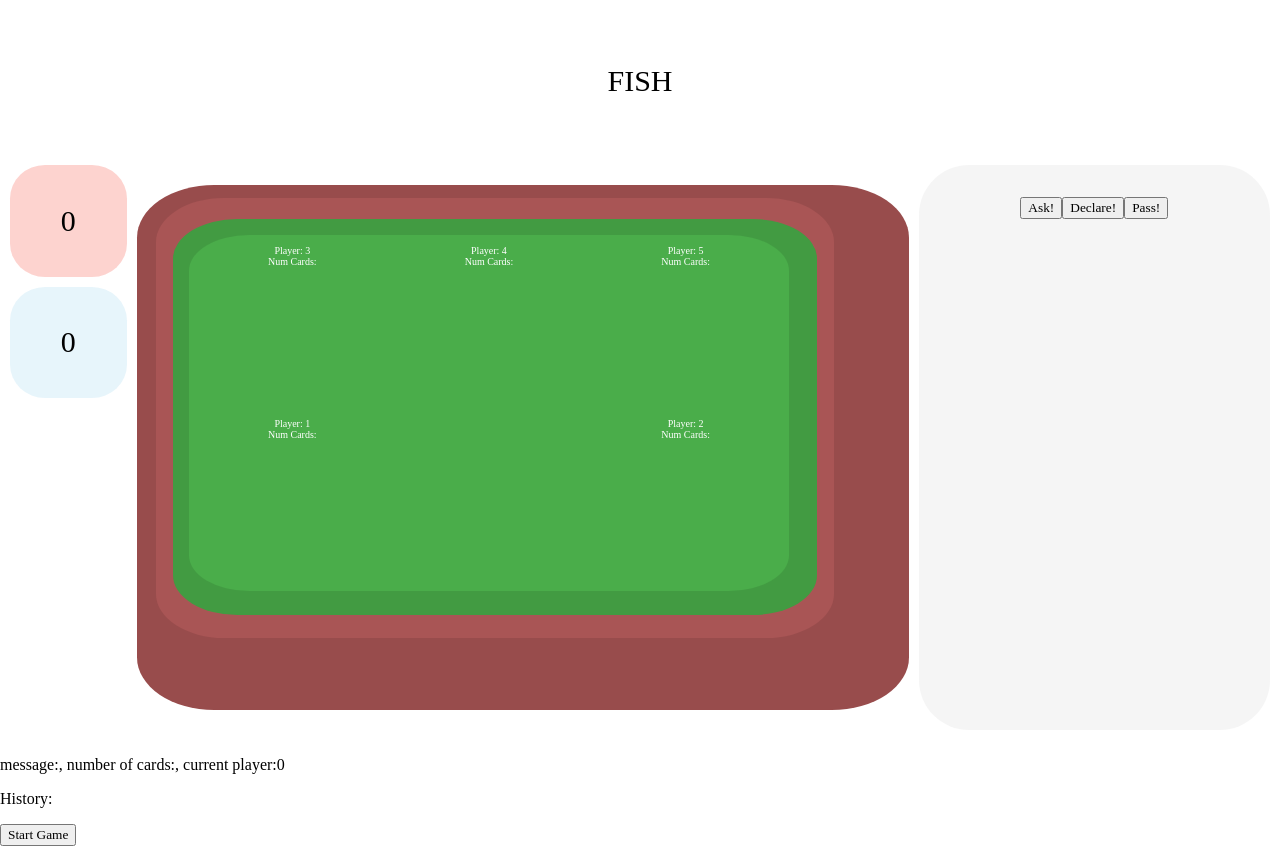
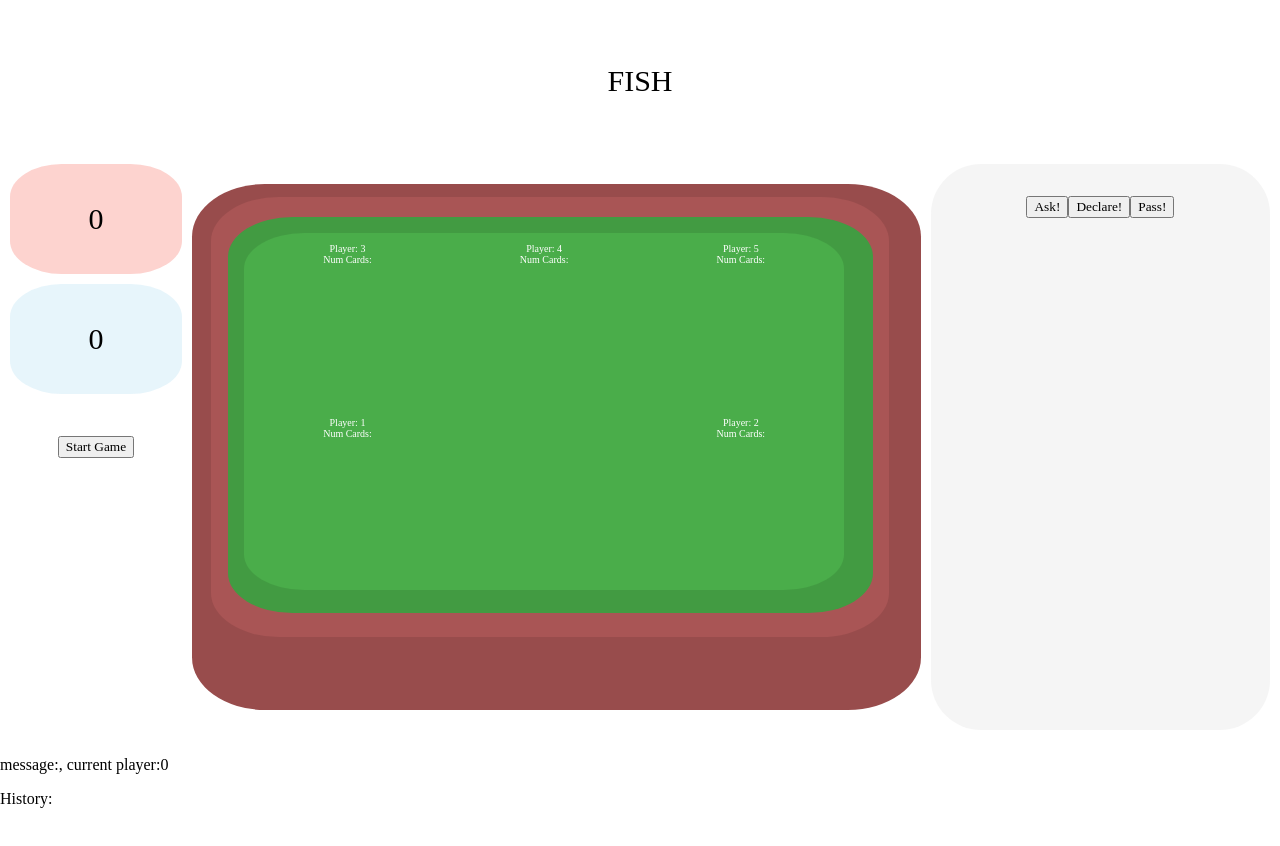
Before and after one commit to Edgar-Roman/nutty_arcade, a React (Create React App) app in the folder Fish-Frontend/: page / in a window 1280 px wide. After the commit the page ends 824 px from the top, so only its background shows below. Built offline with nearby package versions, Linux system fonts and the light colour scheme.

Commit message:
Adjusted 'start game' button location

```diff
--- a/Fish-Frontend/src/Fish.jsx
+++ b/Fish-Frontend/src/Fish.jsx
@@ -5,6 +5,7 @@ class Fish extends React.Component {
     constructor(props){
         super(props);
         this.state = {
+            gameStarted: false,
             buttonWasClicked: '',
             message: '',
             handToDisplay: [],
@@ -27,6 +28,7 @@ class Fish extends React.Component {
       	    return response.json();
         })
         .then((myJson) => {
+          this.setState({gameStarted: true});
           this.setState({message: myJson.status});
           this.setState({handToDisplay: myJson.hand});
           this.setState({numCards: myJson.numCards});
@@ -125,7 +127,13 @@ class Fish extends React.Component {
                     <br/>
                     FISH
                   </div>
-                  <div className="item2"></div>
+                  <div className="item2">
+                    {
+                    !this.state.gameStarted
+                    &&
+                    <button type="button" onClick={() => this.handleDisplayHand()}>Start Game</button>
+                    }
+                  </div>
                   <div className="item3">
                       <div id="circle">
                         <div id="small-circle">
@@ -251,8 +259,6 @@ class Fish extends React.Component {
                 <p>
                     message:
                     {this.state.message},
-                    number of cards:
-                    {this.state.numCards},
                     current player:
                     {this.state.currentPlayer}
                 </p>
@@ -260,10 +266,6 @@ class Fish extends React.Component {
                     History:
                 </p>
                 <ul>{history}</ul>
-
-                <div id="instructions">
-                    <button type="button" onClick={() => this.handleDisplayHand()}>Start Game</button>
-                </div>
             </div>
         )
     }
```
